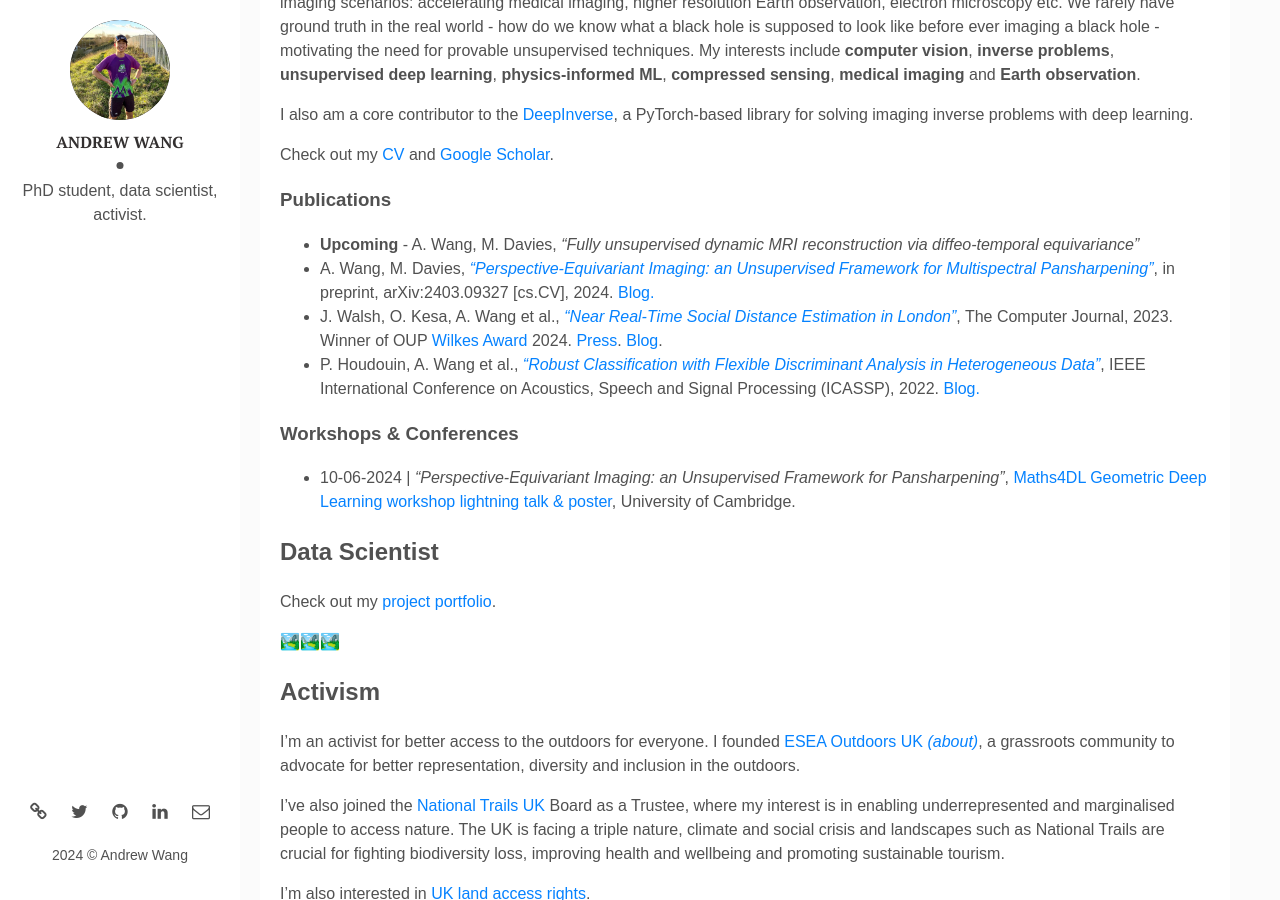
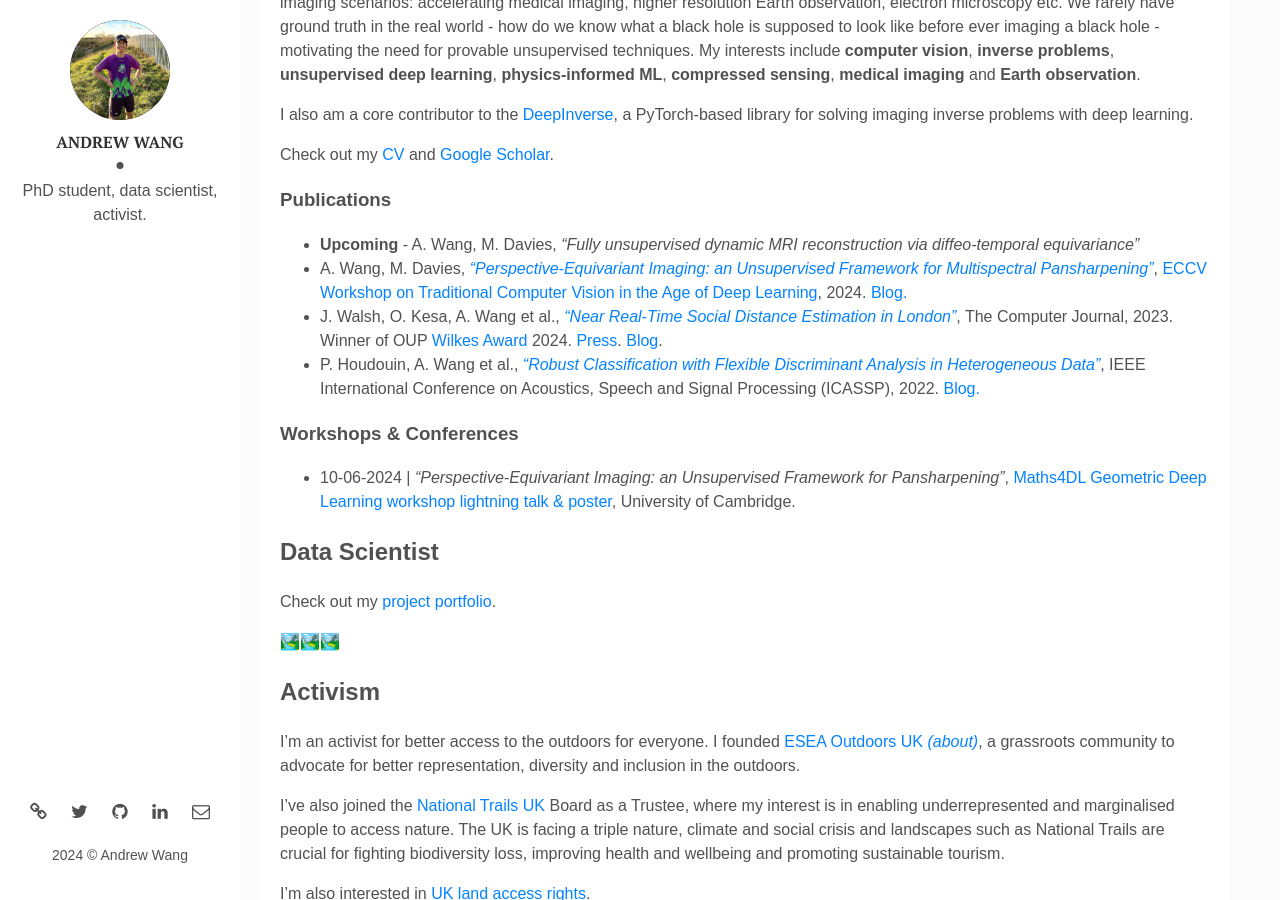
Before and after one commit to Andrewwango/andrewwango.github.io, a Jekyll site: the page built from _posts/2024-01-21-about.markdown, in a window 1280 px wide and 900 px high, scrolled down 530 px. Built offline with Jekyll 4.4.1, drawn with Linux system fonts in a browser that asks for light colours.

Commit message:
update citation

```diff
--- a/_posts/2024-01-21-about.markdown
+++ b/_posts/2024-01-21-about.markdown
@@ -20,7 +20,7 @@ Check out my [CV](https://andrewwango.github.io/cv.pdf) and [Google Scholar](htt
 ### Publications
 
 - **Upcoming** - A. Wang, M. Davies, _"Fully unsupervised dynamic MRI reconstruction via diffeo-temporal equivariance"_
-- A. Wang, M. Davies, [_“Perspective-Equivariant Imaging: an Unsupervised Framework for Multispectral Pansharpening”_](https://arxiv.org/abs/2403.09327), in preprint, arXiv:2403.09327 \[cs.CV\], 2024. [Blog.](https://andrewwango.github.io/perspective-equivariant-imaging)
+- A. Wang, M. Davies, [_“Perspective-Equivariant Imaging: an Unsupervised Framework for Multispectral Pansharpening”_](https://arxiv.org/abs/2403.09327), [ECCV Workshop on Traditional Computer Vision in the Age of Deep Learning](https://sites.google.com/view/tradicv/home?authuser=0), 2024. [Blog.](https://andrewwango.github.io/perspective-equivariant-imaging)
 - J. Walsh, O. Kesa, A. Wang et al., [_“Near Real-Time Social Distance Estimation in London”_](https://academic.oup.com/comjnl/article/67/1/95/7071574), The Computer Journal, 2023. Winner of OUP [Wilkes Award](https://academic.oup.com/comjnl/pages/Wilkes_award?login=false) 2024. [Press](https://www.turing.ac.uk/research/research-projects/project-odysseus-understanding-london-busyness-and-exiting-lockdown). [Blog](https://andrewwango.github.io/project-odysseus/).
 - P. Houdouin, A. Wang et al., [_“Robust Classification with Flexible Discriminant Analysis in Heterogeneous Data”_](https://ieeexplore.ieee.org/document/9747576), IEEE International Conference on Acoustics, Speech and Signal Processing (ICASSP), 2022. [Blog.](https://andrewwango.github.io/femda/)
 
```
